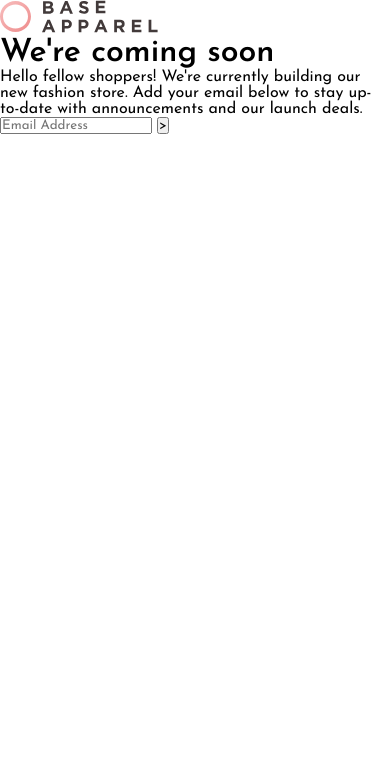
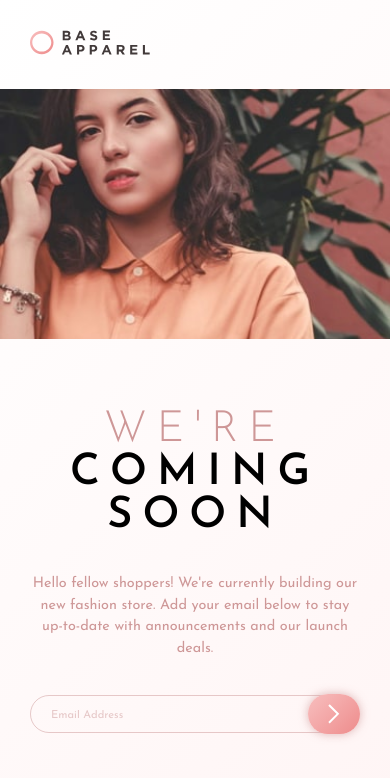
Before and after one commit to rachelktyjohnson/FEM_base-apparel-coming-soon-page, a plain HTML site: page index.html in a window 390 px wide. Drawn offline with Linux system fonts and the light colour scheme.

Commit message:
mobile styling

```diff
--- a/index.html
+++ b/index.html
@@ -14,6 +14,8 @@
     <img src="images/logo.svg" alt="base apparel with iconography"/>
 </header>
 <main>
+    <div class="hero-image"></div>
+    <div class="content">
         <h1>We're <span>coming soon</span></h1>
 
         <p>Hello fellow shoppers! We're currently building our new fashion store. Add your email below to stay up-to-date
@@ -22,9 +24,12 @@
         <form>
             <label>
                 <input type="email" placeholder="Email Address"/>
+                <img class="error-icon" src="images/icon-error.svg" alt="red error icon"/>
             </label>
-        <input type="submit" value=">"/>
+            <img class="submit-button" src="images/icon-arrow.svg" alt="white arrow pointing right"/>
         </form>
+    </div>
+
 </main>
 
 
--- a/styles.css
+++ b/styles.css
@@ -6,4 +6,81 @@
   font-family: "Josefin Sans", sans-serif;
 }
 
+body {
+  background: linear-gradient(135deg, hsl(0deg, 0%, 100%), hsl(0deg, 100%, 98%));
+  min-height: 100vh;
+}
+
+header img {
+  height: 25px;
+  margin: 30px;
+}
+
+main .hero-image {
+  background-image: url("images/hero-mobile.jpg");
+  height: 250px;
+  width: 100%;
+  background-size: cover;
+  background-position: center;
+}
+@media (min-width: 600px) {
+  main .hero-image {
+    background-image: url("images/hero-desktop.jpg");
+  }
+}
+main .content {
+  margin-top: 70px;
+  padding: 0 30px;
+  text-align: center;
+}
+main .content h1 {
+  text-transform: uppercase;
+  font-weight: 300;
+  color: hsl(0deg, 36%, 70%);
+  font-size: 2.7rem;
+  letter-spacing: 10px;
+}
+main .content h1 span {
+  display: block;
+  font-weight: 600;
+  color: black;
+}
+main .content p {
+  color: hsl(0deg, 36%, 70%);
+  font-size: 0.9rem;
+  line-height: 1.5;
+  margin: 35px 0;
+}
+main form {
+  display: flex;
+  align-items: center;
+  justify-content: center;
+}
+main form label {
+  width: 100%;
+}
+main form label input {
+  border-radius: 35px;
+  border: hsla(0deg, 36%, 70%, 0.5) 1px solid;
+  padding: 14px 20px 11px;
+  width: 100%;
+  background: none;
+  font-size: 0.7rem;
+  color: black;
+  outline: 0;
+}
+main form label input::placeholder {
+  color: hsla(0deg, 36%, 70%, 0.5);
+}
+main form label .error-icon {
+  display: none;
+}
+main form img {
+  padding: 10px 20px;
+  background: linear-gradient(135deg, hsl(0deg, 80%, 86%), hsl(0deg, 74%, 74%));
+  border-radius: 35px;
+  margin-left: -40px;
+  box-shadow: 0 0 10px hsla(0deg, 36%, 70%, 0.7);
+}
+
 /*# sourceMappingURL=styles.css.map */
```
Lines whose indentation alone changed are shown as unchanged.
